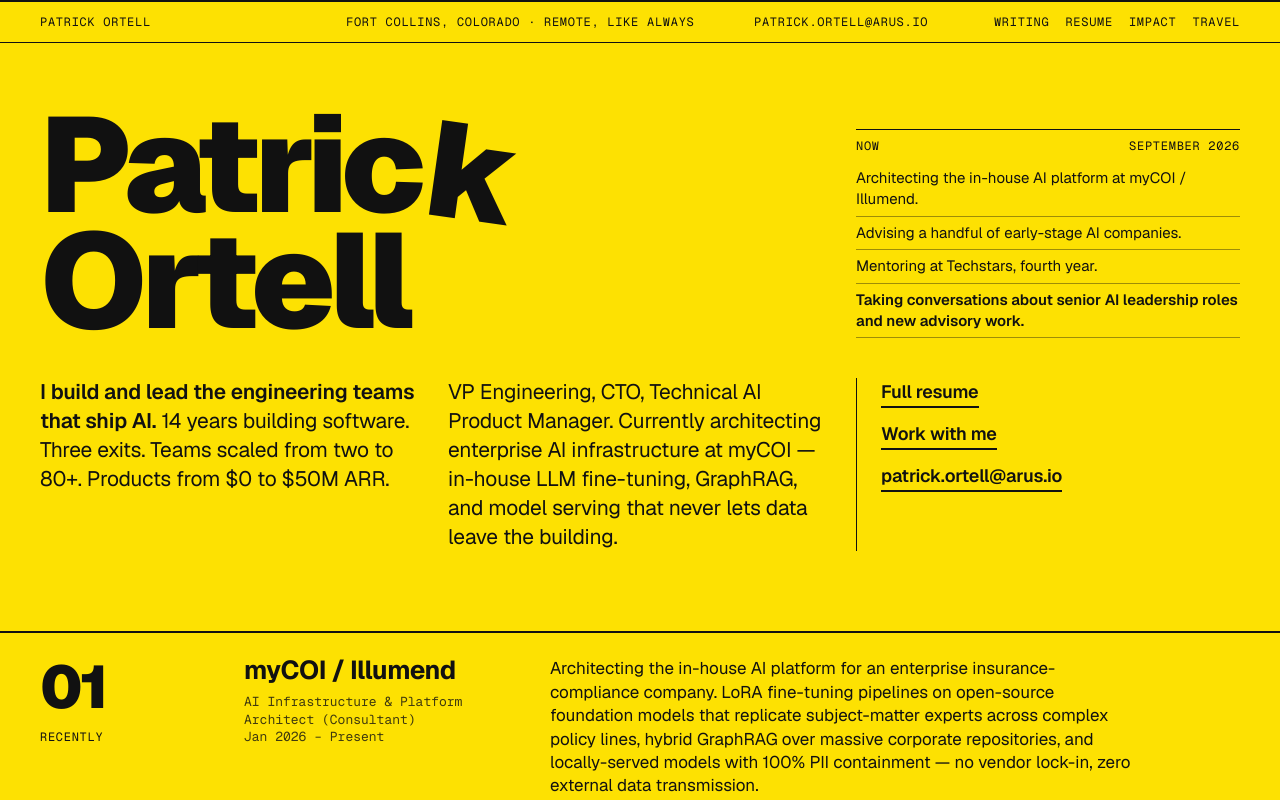
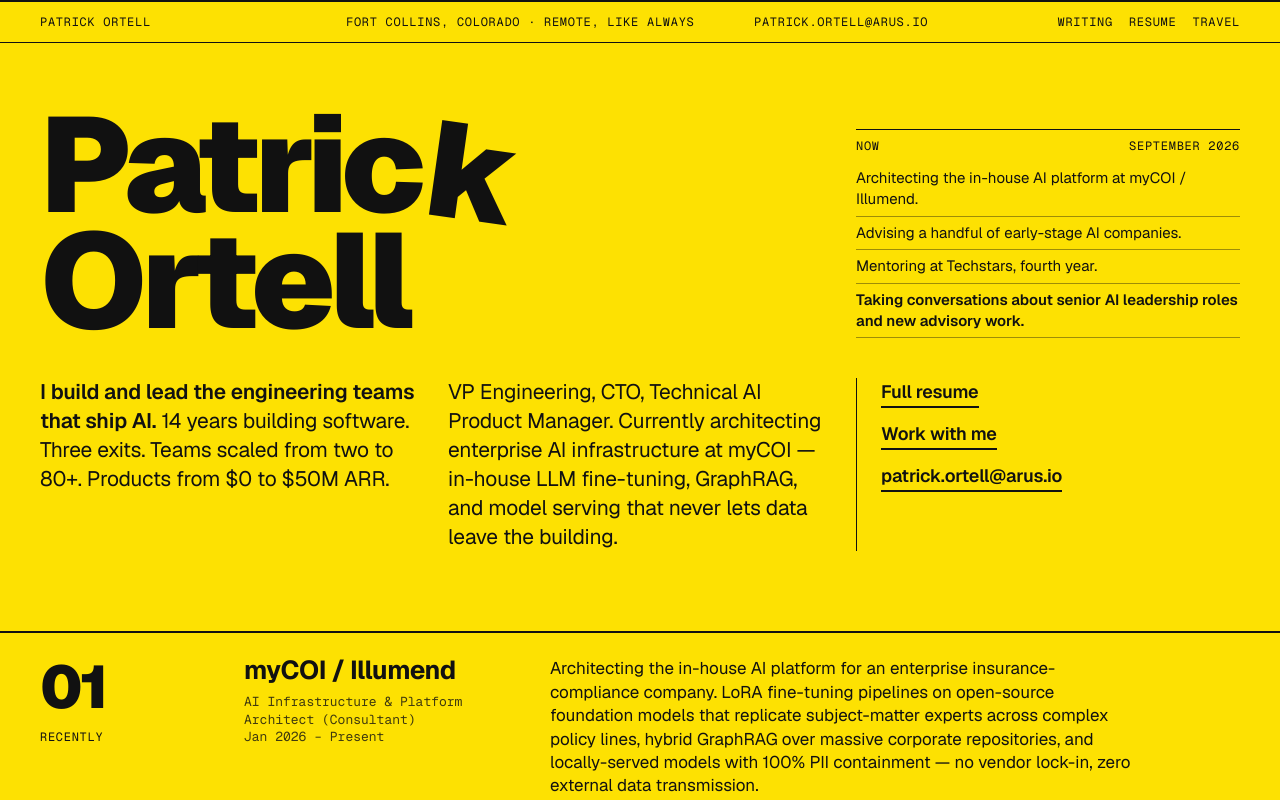
Before and after one commit to p5150j/arus-site, a Next.js app: page / in a window 1280 px wide. Shown: the top 800 px of the page. Built offline with nearby package versions, Linux system fonts and the light colour scheme.

Commit message:
Remove Impact from the header nav
arus impact is still linked from About, the resume, and the footer.

Co-Authored-By: Claude Fable 5.1 <noreply@anthropic.com>

```diff
--- a/src/components/Header.tsx
+++ b/src/components/Header.tsx
@@ -13,7 +13,6 @@ export default function Header() {
         <nav className="col-span-1 md:col-span-2 flex justify-end gap-3 md:gap-4">
           <Link href="/blog" className="hover:underline underline-offset-4">Writing</Link>
           <Link href="/resume" className="hover:underline underline-offset-4">Resume</Link>
-          <a href="https://impact.arus.io/" target="_blank" rel="noopener noreferrer" className="hover:underline underline-offset-4">Impact</a>
           <a href="https://travel.arus.io/" target="_blank" rel="noopener noreferrer" className="hover:underline underline-offset-4">Travel</a>
         </nav>
       </div>
```
